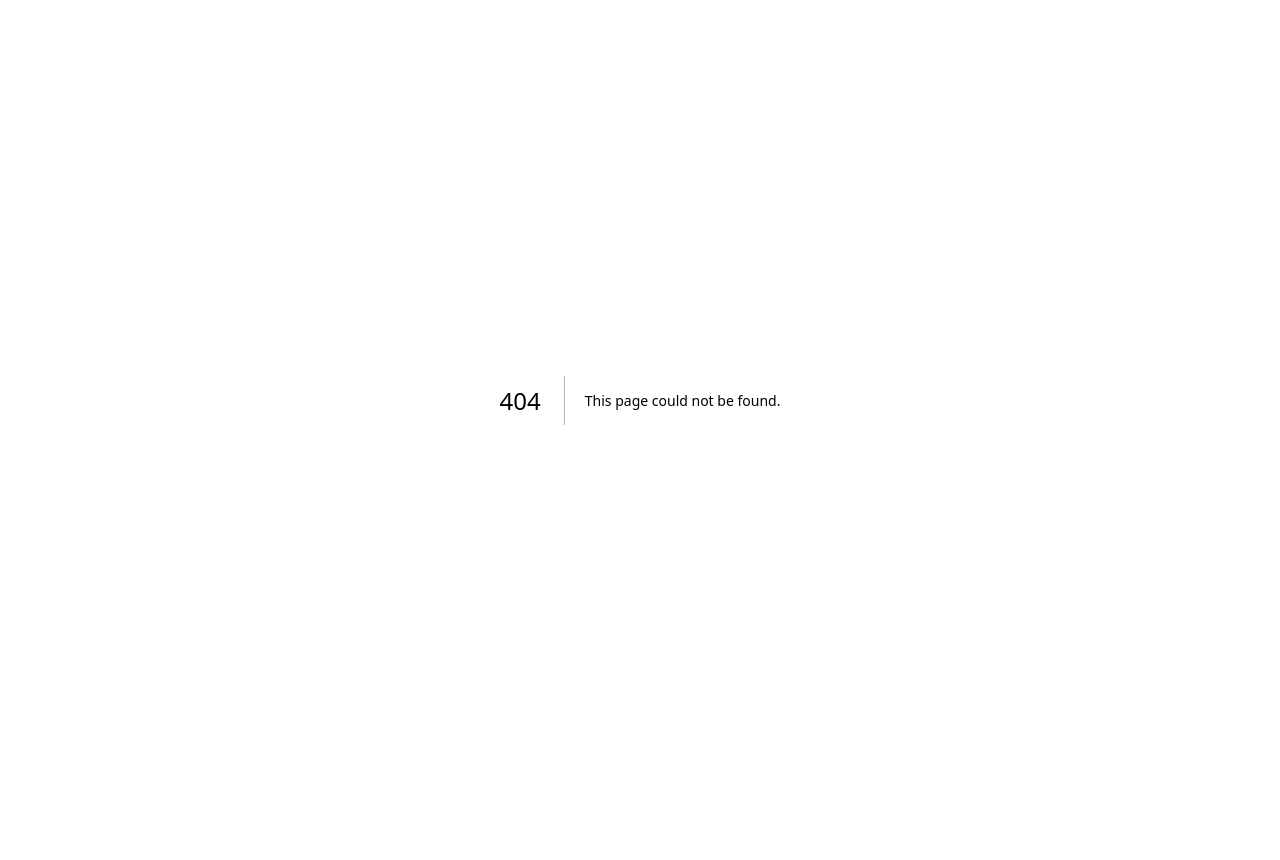
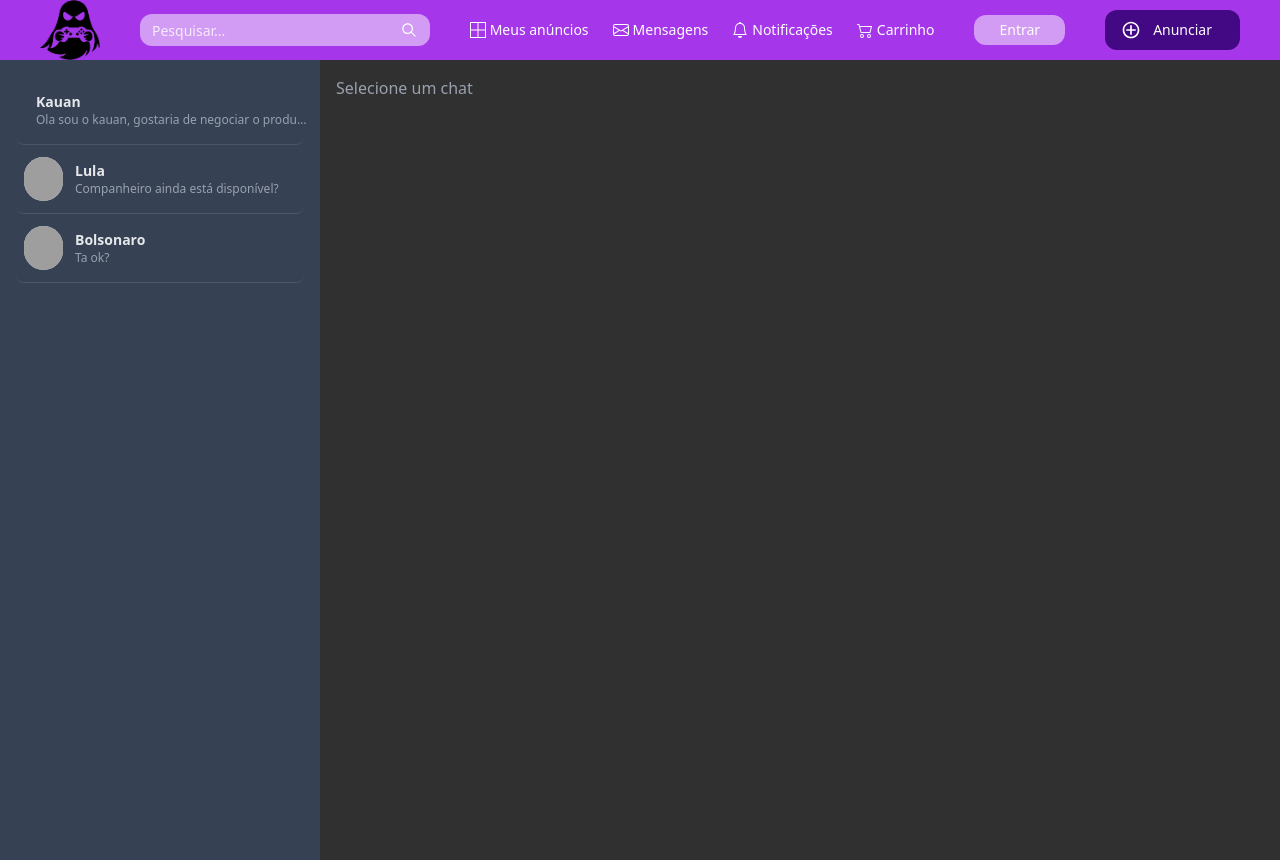
Before and after one commit to GabrielMeloIF/haunter-store, a Next.js app in the folder frontend/: page /chat in a window 1280 px wide. Before the commit this address had no page. Before the commit the page ends 800 px from the top, so only its background shows below. Built offline with nearby package versions, Linux system fonts and the light colour scheme; grey boxes are pictures that could not be loaded.

Commit message:
chat e começo da barra de pesquisa "fiz na main e percebi so na hora do commit"😁

```diff
--- a/frontend/src/Components/Header/Header.tsx
+++ b/frontend/src/Components/Header/Header.tsx
@@ -4,57 +4,115 @@ import { IoIosSearch } from "react-icons/io";
 import { BsBell, BsBorderAll, BsCart2, BsEnvelope } from "react-icons/bs";
 import { CgAdd } from "react-icons/cg";
 import Link from "next/link";
+import { useState } from "react";
+import { useRouter } from "next/router";
 
 export default function Header() {
+  const router = useRouter();
+  const [busca, setBusca] = useState("");
+
+  const handleBuscar = () => {
+    if (!busca.trim()) return;
+
+    router.push(`/${busca}`);
+  };
   return (
-    <header className="bg-[#A636E9] flex items-center gap-2 sm:gap-4 md:gap-6 lg:gap-8 xl:gap-10 2xl:gap-15 h-12 sm:h-14 md:h-16 lg:h-18 xl:h-19 w-full px-2 sm:px-4 md:px-6 lg:px-8 xl:px-10 2xl:px-12">
-
+    <header className="bg-[#A636E9] flex items-center gap-2 sm:gap-4 md:gap-6 lg:gap-8 xl:gap-10 2xl:gap-15 w-full px-2 sm:px-4 md:px-6 lg:px-8 xl:px-10 2xl:px-12">
       {/* Logo */}
       <Link href="/" className="shrink-0">
-        <Image src={Logo} alt="Logo" className=" sm:w-16 md:w-18 lg:w-15 " />
+        <Image
+          src={Logo}
+          alt="Logo"
+          className="w-15 sm:w-16 md:w-18 lg:w-15 "
+        />
       </Link>
 
       {/* Barra de pesquisa */}
       <div className="relative flex items-center flex-1 max-w-[120px] sm:max-w-[180px] md:max-w-xs lg:max-w-sm xl:max-w-md 2xl:max-w-lg">
         <input
           type="text"
+          value={busca}
+          onChange={(e) => setBusca(e.target.value)}
           placeholder="Pesquisar..."
           className="bg-white/50 w-full h-6 sm:h-7 md:h-8 rounded-xl text-white placeholder-white/80 px-3 pr-8 outline-none text-xs sm:text-sm"
+          onKeyDown={(e) => {
+            if (e.key === "Enter") {
+              handleBuscar();
+            }
+          }}
         />
-        <IoIosSearch className="absolute right-3 text-white text-base sm:text-lg" />
+        <IoIosSearch
+          onClick={handleBuscar}
+          className="absolute right-3 text-white text-base sm:text-lg cursor-pointer"
+        />
       </div>
 
-      {/* Links — desktop (lg+) */}
+      {/* Links  */}
       <nav className="hidden lg:flex ml-auto gap-4 xl:gap-6 2xl:gap-10 items-center flex-shrink-0">
-        <Link href="/" className="flex items-center gap-1 text-white hover:text-[#430883] transition duration-300 whitespace-nowrap">
+        <Link
+          href="/"
+          className="flex items-center gap-1 text-white hover:text-[#430883] transition duration-300 whitespace-nowrap"
+        >
           <BsBorderAll className="text-sm xl:text-base" />
           <span className="text-xs xl:text-sm">Meus anúncios</span>
         </Link>
-        <Link href="/" className="flex items-center gap-1 text-white hover:text-[#430883] transition duration-300 whitespace-nowrap">
+        <Link
+          href="/chat"
+          className="flex items-center gap-1 text-white hover:text-[#430883] transition duration-300 whitespace-nowrap"
+        >
           <BsEnvelope className="text-sm xl:text-base" />
           <span className="text-xs xl:text-sm">Mensagens</span>
         </Link>
-        <Link href="/notificacao" className="flex items-center gap-1 text-white hover:text-[#430883] transition duration-300 whitespace-nowrap">
+        <Link
+          href="/notificacao"
+          className="flex items-center gap-1 text-white hover:text-[#430883] transition duration-300 whitespace-nowrap"
+        >
           <BsBell className="text-sm xl:text-base" />
           <span className="text-xs xl:text-sm">Notificações</span>
         </Link>
-        <Link href="/" className="flex items-center gap-1 text-white hover:text-[#430883] transition duration-300 whitespace-nowrap">
+        <Link
+          href="/"
+          className="flex items-center gap-1 text-white hover:text-[#430883] transition duration-300 whitespace-nowrap"
+        >
           <BsCart2 className="text-sm xl:text-base" />
           <span className="text-xs xl:text-sm">Carrinho</span>
         </Link>
       </nav>
 
-      {/* Ícones — mobile/tablet (< lg) */}
+      {/* Ícones  */}
       <nav className="flex lg:hidden items-center gap-2 sm:gap-4 ml-auto flex-shrink-0">
-        <Link href="/" className="text-white hover:text-[#430883] transition duration-300"><BsBorderAll className="text-lg sm:text-xl" /></Link>
-        <Link href="/" className="text-white hover:text-[#430883] transition duration-300"><BsEnvelope className="text-lg sm:text-xl" /></Link>
-        <Link href="/notificacao" className="text-white hover:text-[#430883] transition duration-300"><BsBell className="text-lg sm:text-xl" /></Link>
-        <Link href="/" className="text-white hover:text-[#430883] transition duration-300"><BsCart2 className="text-lg sm:text-xl" /></Link>
+        <Link
+          href="/"
+          className="text-white hover:text-[#430883] transition duration-300"
+        >
+          <BsBorderAll className="text-lg sm:text-xl" />
+        </Link>
+        <Link
+          href="/chat"
+          className="text-white hover:text-[#430883] transition duration-300"
+        >
+          <BsEnvelope className="text-lg sm:text-xl" />
+        </Link>
+        <Link
+          href="/notificacao"
+          className="text-white hover:text-[#430883] transition duration-300"
+        >
+          <BsBell className="text-lg sm:text-xl" />
+        </Link>
+        <Link
+          href="/"
+          className="text-white hover:text-[#430883] transition duration-300"
+        >
+          <BsCart2 className="text-lg sm:text-xl" />
+        </Link>
       </nav>
 
       {/* Entrar */}
       <div className="hidden md:flex flex-shrink-0 bg-white/50 rounded-xl px-2 lg:px-4 xl:px-6 py-1 border border-transparent hover:border-[#2A0042] transition duration-300">
-        <Link href="/entrar" className="text-white text-xs lg:text-sm hover:text-[#430883] transition duration-300 whitespace-nowrap">
+        <Link
+          href="/entrar"
+          className="text-white text-xs lg:text-sm hover:text-[#430883] transition duration-300 whitespace-nowrap"
+        >
           Entrar
         </Link>
       </div>
@@ -62,11 +120,13 @@ export default function Header() {
       {/* Anunciar */}
       <div className="flex-shrink-0 bg-[#430883] rounded-xl flex items-center h-7 sm:h-8 md:h-9 lg:h-10 px-2 sm:px-3 lg:px-4 hover:bg-[#7317D7] transition duration-300">
         <CgAdd className="text-white text-base sm:text-lg lg:text-xl flex-shrink-0" />
-        <Link href="/" className="text-white text-xs lg:text-sm px-1 sm:px-2 lg:px-3 whitespace-nowrap hidden sm:block">
+        <Link
+          href="/"
+          className="text-white text-xs lg:text-sm px-1 sm:px-2 lg:px-3 whitespace-nowrap hidden sm:block"
+        >
           Anunciar
         </Link>
       </div>
-
     </header>
   );
 }
--- a/frontend/src/Components/Navbar/NavBar.tsx
+++ b/frontend/src/Components/Navbar/NavBar.tsx
@@ -1,16 +1,28 @@
 import Link from "next/link";
-
 
 export default function NavBar() {
   return (
-    <nav className=" h-20 w-full flex items-center justify-center ">
-      <ul className="flex gap-10 text-white">
-        <li className=" px-7 p-1 rounded-lg hover:bg-[#5a10a8] transition duration-200"><Link href="/">Categorias</Link></li>
-        <li className=" px-7 p-1 rounded-lg hover:bg-[#5a10a8] transition duration-200"><Link href="/favoritos">Favoritos</Link></li>
-        <li className=" px-7 p-1 rounded-lg hover:bg-[#5a10a8] transition duration-200"><Link href="/contact">Peças</Link></li>
-        <li className=" px-7 p-1 rounded-lg hover:bg-[#5a10a8] transition duration-200"><Link href="/contact">Perifericos</Link></li>
-        <li className=" px-7 p-1 rounded-lg hover:bg-[#5a10a8] transition duration-200"><Link href="/contact">Jogos</Link></li>
+    <nav className="w-full flex items-center justify-center p-4">
+      <ul className="
+        flex flex-col items-center gap-4 text-white
+        md:flex-row md:gap-10
+      ">
+        <li className="px-5 py-1 rounded-lg hover:bg-[#5a10a8] transition duration-200">
+          <Link href="/">Categorias</Link>
+        </li>
+        <li className="px-5 py-1 rounded-lg hover:bg-[#5a10a8] transition duration-200">
+          <Link href="/favoritos">Favoritos</Link>
+        </li>
+        <li className="px-5 py-1 rounded-lg hover:bg-[#5a10a8] transition duration-200">
+          <Link href="/contact">Peças</Link>
+        </li>
+        <li className="px-5 py-1 rounded-lg hover:bg-[#5a10a8] transition duration-200">
+          <Link href="/contact">Periféricos</Link>
+        </li>
+        <li className="px-5 py-1 rounded-lg hover:bg-[#5a10a8] transition duration-200">
+          <Link href="/contact">Jogos</Link>
+        </li>
       </ul>
     </nav>
   );
-  }
+}
--- /dev/null
+++ b/frontend/src/pages/chat/index.tsx
@@ -0,0 +1,258 @@
+import Header from "@/Components/Header/Header";
+import { Icon } from "@iconify/react";
+import { useState } from "react";
+
+const chatInicial = [
+  {
+    id: 1,
+    usuario: "Kauan",
+    avatar: "https://pbs.twimg.com/media/DqPSpVzWsAAAWqP.jpg",
+    mensagem: "Ola sou o kauan, gostaria de negociar o produto...",
+    hora: "2026-03-19T14:32:00",
+    mensagens: [
+      { id: 1, texto: "Oi, tenho interesse!", eu: false },
+      { id: 2, texto: "Ola, kauan", eu: true },
+    ],
+  },
+  {
+    id: 2,
+    usuario: "Lula",
+    avatar: "https://www.brasildefato.com.br/wp-content/uploads/2024/09/image_processing20231027-1640-qzx79g.jpeg",
+    mensagem: "Companheiro ainda está disponível?",
+    hora: "2026-03-19T09:15:00",
+    mensagens: [
+      { id: 1, texto: "Companheiro ainda está disponível?", eu: false },
+      { id: 2, texto: "Sim!", eu: true },
+    ],
+  },
+   {
+    id: 3,
+    usuario: "Bolsonaro",
+    avatar: "https://s2-cbn.glbimg.com/xi0bwCYiNub6yfst_XaYka2_yw4=/0x0:2047x1365/888x0/smart/filters:strip_icc()/i.s3.glbimg.com/v1/AUTH_d975fad146a14bbfad9e763717b09688/internal_photos/bs/2025/1/N/LKABYTQbagCGAHZAv6Kw/54580441966-9ccaaa985f-k.jpg",
+    mensagem: "Ta ok?",
+    hora: "2026-03-19T09:15:00",
+    mensagens: [
+      { id: 1, texto: "Ta ok?", eu: false },
+      { id: 2, texto: "Sim!", eu: true },
+    ],
+  },
+];
+
+export default function Chat() {
+  const [chats, setChats] = useState(chatInicial);
+  const [chatSelecionado, setChatSelecionado] = useState<any>(null);
+  const [novaMensagem, setNovaMensagem] = useState("");
+  const [menuAberto, setMenuAberto] = useState<number | null>(null);
+
+  const enviarMensagem = () => {
+    if (!novaMensagem.trim()) return;
+
+    const novaMsg = {
+      id: Date.now(),
+      texto: novaMensagem,
+      eu: true,
+    };
+
+    const novosChats = chats.map((c) => {
+      if (c.id === chatSelecionado.id) {
+        return {
+          ...c,
+          mensagens: [...c.mensagens, novaMsg],
+          mensagem: novaMensagem,
+        };
+      }
+      return c;
+    });
+
+    setChats(novosChats);
+    setChatSelecionado({
+      ...chatSelecionado,
+      mensagens: [...chatSelecionado.mensagens, novaMsg],
+    });
+
+    setNovaMensagem("");
+  };
+
+  const excluirMensagem = (msgId: number) => {
+    const novosChats = chats.map((c) => {
+      if (c.id === chatSelecionado.id) {
+        return {
+          ...c,
+          mensagens: c.mensagens.filter((m) => m.id !== msgId),
+        };
+      }
+      return c;
+    });
+
+    setChats(novosChats);
+    setChatSelecionado({
+      ...chatSelecionado,
+      mensagens: chatSelecionado.mensagens.filter((m: any) => m.id !== msgId),
+    });
+
+    setMenuAberto(null);
+  };
+
+  const editarMensagem = (msgId: number, textoAtual: string) => {
+    const novoTexto = prompt("Editar mensagem:", textoAtual);
+    if (!novoTexto) return;
+
+    const novosChats = chats.map((c) => {
+      if (c.id === chatSelecionado.id) {
+        return {
+          ...c,
+          mensagens: c.mensagens.map((m) =>
+            m.id === msgId ? { ...m, texto: novoTexto } : m,
+          ),
+        };
+      }
+      return c;
+    });
+
+    setChats(novosChats);
+    setChatSelecionado({
+      ...chatSelecionado,
+      mensagens: chatSelecionado.mensagens.map((m: any) =>
+        m.id === msgId ? { ...m, texto: novoTexto } : m,
+      ),
+    });
+
+    setMenuAberto(null);
+  };
+
+  return (
+    <>
+      <Header />
+
+      <div className="flex h-svh">
+        {/* contatos */}
+        <div className="bg-gray-700 w-[25%] flex flex-col p-4">
+          {chats.map((n) => (
+            <div
+              key={n.id}
+              onClick={() => setChatSelecionado(n)}
+              className="flex items-center gap-3 border-b border-gray-600 py-3 cursor-pointer hover:bg-gray-600 rounded-lg px-2"
+            >
+              <div className="bg-gray-300 rounded-full w-12 h-11 flex items-center justify-center">
+                {n.avatar ? (
+                  <img
+                    src={n.avatar}
+                    alt={n.usuario}
+                    className="w-full h-full object-cover rounded-full"
+                  />
+                ) : (
+                  <Icon icon="heroicons:user" className="text-xl text-white" />
+                )}
+              </div>
+
+              <div className="flex flex-col w-full">
+                <span className="text-gray-200 font-bold text-sm">
+                  {n.usuario}
+                </span>
+                <span className="text-gray-400 text-xs truncate">
+                  {n.mensagem}
+                </span>
+              </div>
+            </div>
+          ))}
+        </div>
+
+        {/* chat */}
+        <div className="flex-1 flex flex-col">
+          {chatSelecionado ? (
+            <>
+              <div className="flex border-b border-gray-600 p-4 items-center gap-3 bg-gray-800">
+                <div className="bg-gray-300 rounded-full w-11 h-11 flex items-center justify-center">
+                  {chatSelecionado.avatar ? (
+                    <img
+                      src={chatSelecionado.avatar}
+                      alt={chatSelecionado.usuario}
+                      className="w-full h-full object-cover rounded-full"
+                    />
+                  ) : (
+                    <Icon icon="heroicons:user" className="text-xl text-white" />
+                  )}
+                </div>
+
+                <h2 className="text-white text-xl">
+                  {chatSelecionado.usuario}
+                </h2>
+              </div>
+
+              {/* mensagens */}
+              <div className="flex-1 p-4 flex flex-col gap-3 overflow-y-auto">
+                {chatSelecionado.mensagens.map((msg: any) => (
+                  <div
+                    key={msg.id}
+                    className={`p-3 rounded-lg max-w-xl text-white relative ${
+                      msg.eu
+                        ? "bg-purple-600 self-end mr-2"
+                        : "bg-gray-600 self-start ml-2"
+                    }`}
+                  >
+                    {msg.texto}
+
+                    {/* editar excluir */}
+                    {msg.eu && (
+                      <div className="absolute top-3 right-0">
+                        <button
+                          onClick={() =>
+                            setMenuAberto(menuAberto === msg.id ? null : msg.id)
+                          }
+                          className="text-white text-sm"
+                        >
+                          <Icon icon="iconamoon:arrow-down-2-thin" width={20} height={20} className="-mt-8"/>
+                        </button>
+
+                        {menuAberto === msg.id && (
+                          <div className="absolute right-0 mt-1 bg-gray-700 rounded shadow-md text-sm z-10">
+                            <button
+                              onClick={() => editarMensagem(msg.id, msg.texto)}
+                              className="flex flex-col px-3 py-1 hover:bg-gray-600 w-full text-left"
+                            >
+                              Editar
+                            </button>
+                            <button
+                              onClick={() => excluirMensagem(msg.id)}
+                              className="flex flex-col  px-3 py-1 hover:bg-gray-600 w-full text-left text-red-400"
+                            >
+                              Excluir
+                            </button>
+                          </div>
+                        )}
+                      </div>
+                    )}
+                  </div>
+                ))}
+              </div>
+
+              {/* input */}
+              <div className="p-4 flex gap-2 sticky bottom-0 w-full bg-gray-800">
+                <input
+                  value={novaMensagem}
+                  onChange={(e) => setNovaMensagem(e.target.value)}
+                  placeholder="Digite uma mensagem..."
+                  className="flex-1 min-w-0 p-2 rounded bg-gray-700 text-white outline-none"
+                  onKeyDown={(e) => {
+                    if (e.key === "Enter") {
+                      enviarMensagem();
+                    }
+                  }}
+                />
+
+                <button
+                  onClick={enviarMensagem}
+                  className="bg-purple-600 text-white px-4 rounded hover:bg-purple-800"
+                >
+                  Enviar
+                </button>
+              </div>
+            </>
+          ) : (
+            <p className="text-gray-400 p-4">Selecione um chat</p>
+          )}
+        </div>
+      </div>
+    </>
+  );
+}
--- a/frontend/src/pages/notificacao/index.tsx
+++ b/frontend/src/pages/notificacao/index.tsx
@@ -1,6 +1,7 @@
 import Header from "@/Components/Header/Header";
 import Footer from "@/Components/Footer/Footer";
 import NavBar from "@/Components/Navbar/NavBar";
+import Link from "next/link";
 import { Icon } from "@iconify/react";
 
 // ===== BANCO DE DADOS SIMULADO =====
@@ -61,20 +62,22 @@ export default function Notificacao() {
                   {n.usuario}
                 </span>
               </div>
-
               {/* Divisor */}
               <div className="w-px h-8 bg-gray-200 " />
-
               {/* Mensagem + Hora */}
               <div className="flex flex-col flex-1 min-w-0">
                 <p className="text-gray-600 truncate text-sm">{n.mensagem}</p>
-                <span className="text-gray-400 text-xs mt-0.5">{formatarHora(n.hora)}</span>
+                <span className="text-gray-400 text-xs mt-0.5">
+                  {formatarHora(n.hora)}
+                </span>
               </div>
-
               {/* Botão */}
-              <button className="bg-[#A636E9] hover:bg-[#430883] transition duration-300 text-white font-bold py-2 px-4 rounded  text-sm">
+              <Link
+                href="/chat"
+                className="bg-[#A636E9] hover:bg-[#430883] transition duration-300 text-white font-bold py-2 px-4 rounded text-sm inline-block"
+              >
                 Responder
-              </button>
+              </Link>
             </div>
           ))}
         </div>
```
Also changed, not shown: 1 other file (tests, documents, lock files or other folders).
